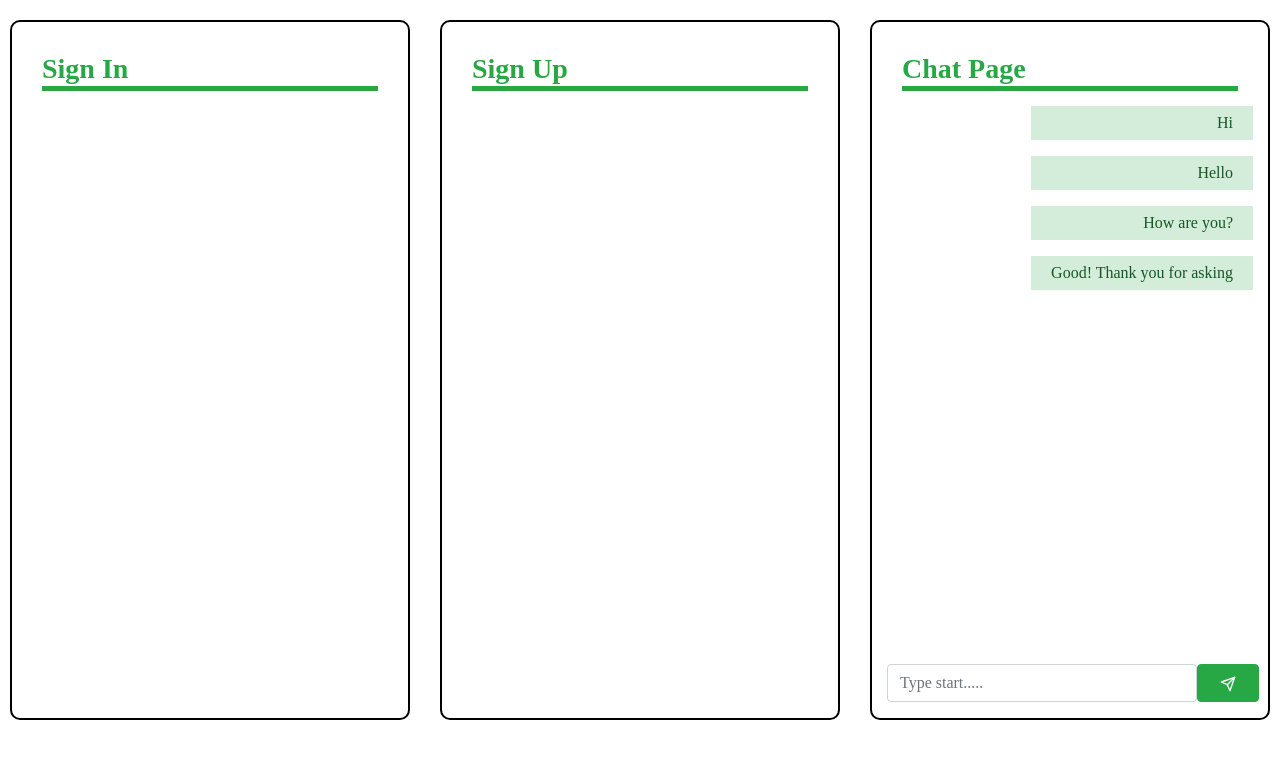
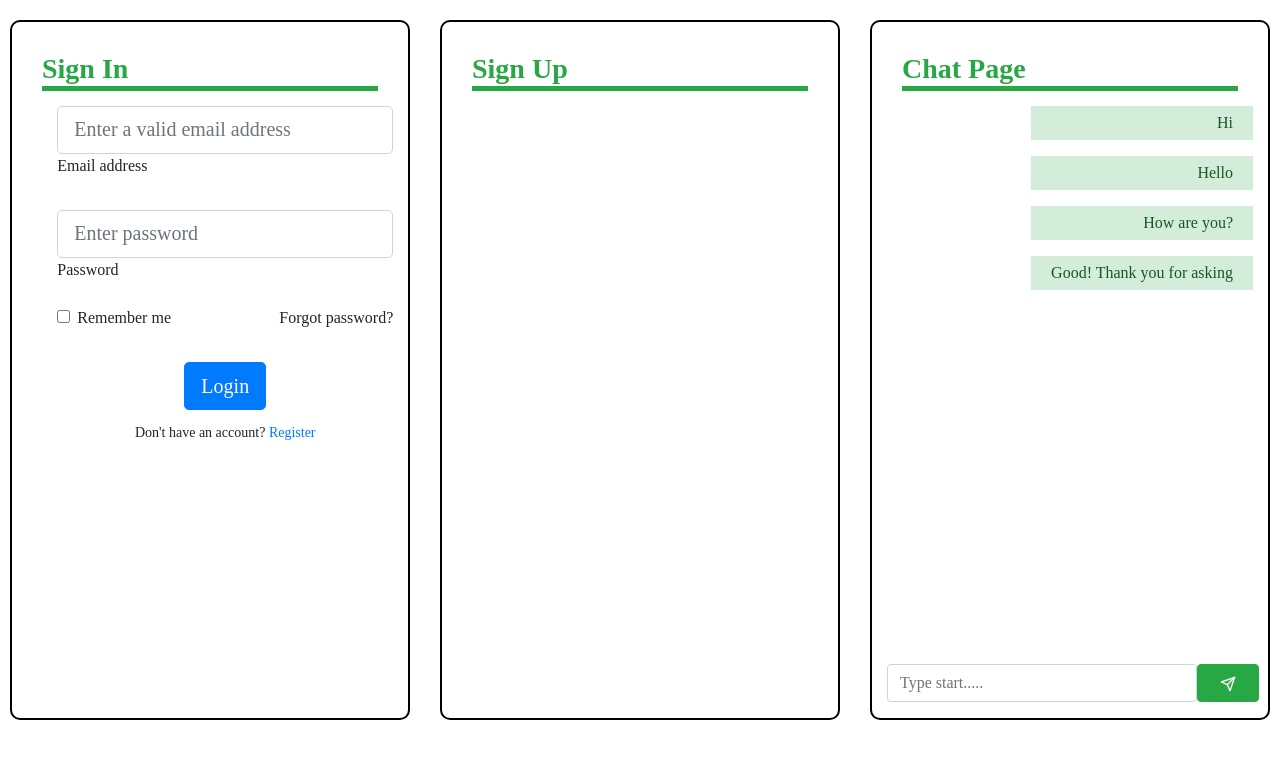
Before and after one commit to ayushma-jain/chat-app, a React (Create React App) app: page / in a window 1280 px wide. Shown: the top 758 px of the page. Built offline with nearby package versions, Linux system fonts and the light colour scheme.

Commit message:
make signin form

```diff
--- a/src/components/SignIn.js
+++ b/src/components/SignIn.js
@@ -4,6 +4,41 @@ const SignIn = () => {
     return (
         <div className='i-box'>
             <h3 className='text-success'>Sign In </h3>
+            <div className='container-fluid h-custom'>
+                <div className="row d-flex justify-content-center align-items-center h-100">
+                    <div className="col-md-12 col-lg-12 col-xl-12 offset-xl-1">
+                        <form action="">
+
+                        <div className="form-outline mb-4">
+                            <input type="email" id="form3Example3" className="form-control form-control-lg"
+                            placeholder="Enter a valid email address" />
+                            <label className="form-label" for="form3Example3">Email address</label>
+                        </div>
+                        <div className="form-outline mb-3">
+                            <input type="password" id="form3Example4" className="form-control form-control-lg"
+                            placeholder="Enter password" />
+                            <label className="form-label" for="form3Example4">Password</label>
+                        </div>
+                        <div className="d-flex justify-content-between align-items-center">
+
+                        <div className="form-check mb-0">
+                            <input className="form-check-input me-2" type="checkbox" value="" id="form2Example3" />
+                            <label className="form-check-label" for="form2Example3">
+                                Remember me
+                            </label>
+                            </div>
+                            <a href="#!" className="text-body">Forgot password?</a>
+                        </div>
+                        <div className="text-center text-lg-start mt-4 pt-2">
+                            <button type="button" className="btn btn-primary btn-lg">Login</button>
+                            <p className="small fw-bold mt-2 pt-1 mb-0">Don't have an account? <a href="#!"
+                                className="link-danger">Register</a></p>
+                        </div>
+
+                        </form>
+                    </div>
+                </div>
+            </div>
         </div>
     )
 }
```
